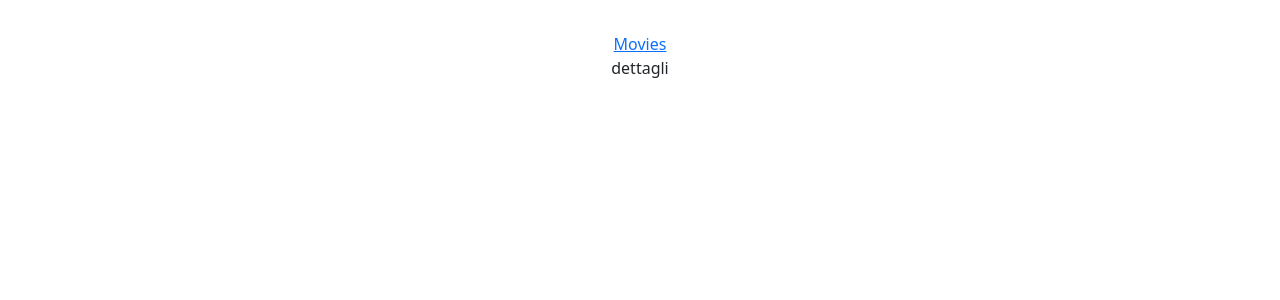
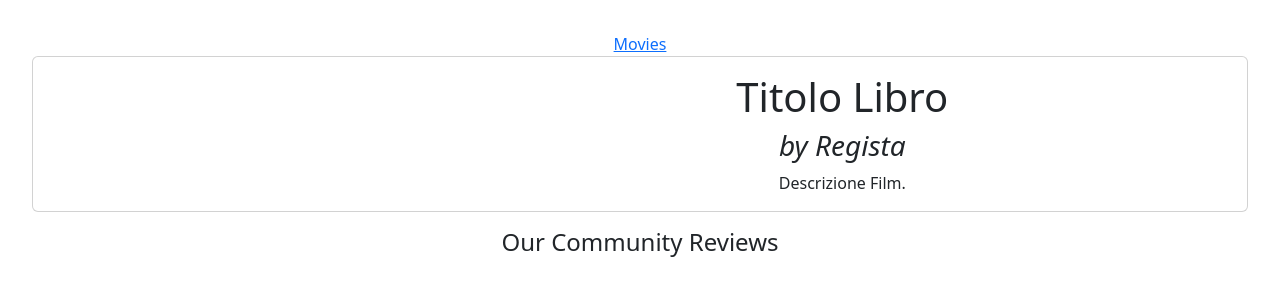
Before and after one commit to Sarasalzano/webapp-react, a React (Vite) app: page /movie/1 in a window 1280 px wide. Shown: the top 300 px of the page. Built offline with nearby package versions, Linux system fonts and the light colour scheme.

Commit message:
esegui struttura header MovieDetailPage

```diff
--- a/src/pages/MovieDetailPage.jsx
+++ b/src/pages/MovieDetailPage.jsx
@@ -1,6 +1,24 @@
 
 export default function MovieDetailPage(){
     return(
-    <div>dettagli</div>
+    <>
+    <header>
+        <div className="card mb-3">
+            <div className="row g-0">
+                <div className="col-md-4"></div>
+                <div className="col-md-8">
+                    <div className="card-body">
+                        <h1 className="card-title">Titolo Libro</h1>
+                        <h3 className="sort-by"><i>by Regista</i></h3>
+                        <p className="card-text">Descrizione Film.</p>
+                    </div>
+                </div>
+            </div>
+        </div>
+    </header>
+    <section id="reviews">
+        <h4>Our Community Reviews</h4>
+    </section>
+    </>
     );
 }
```
